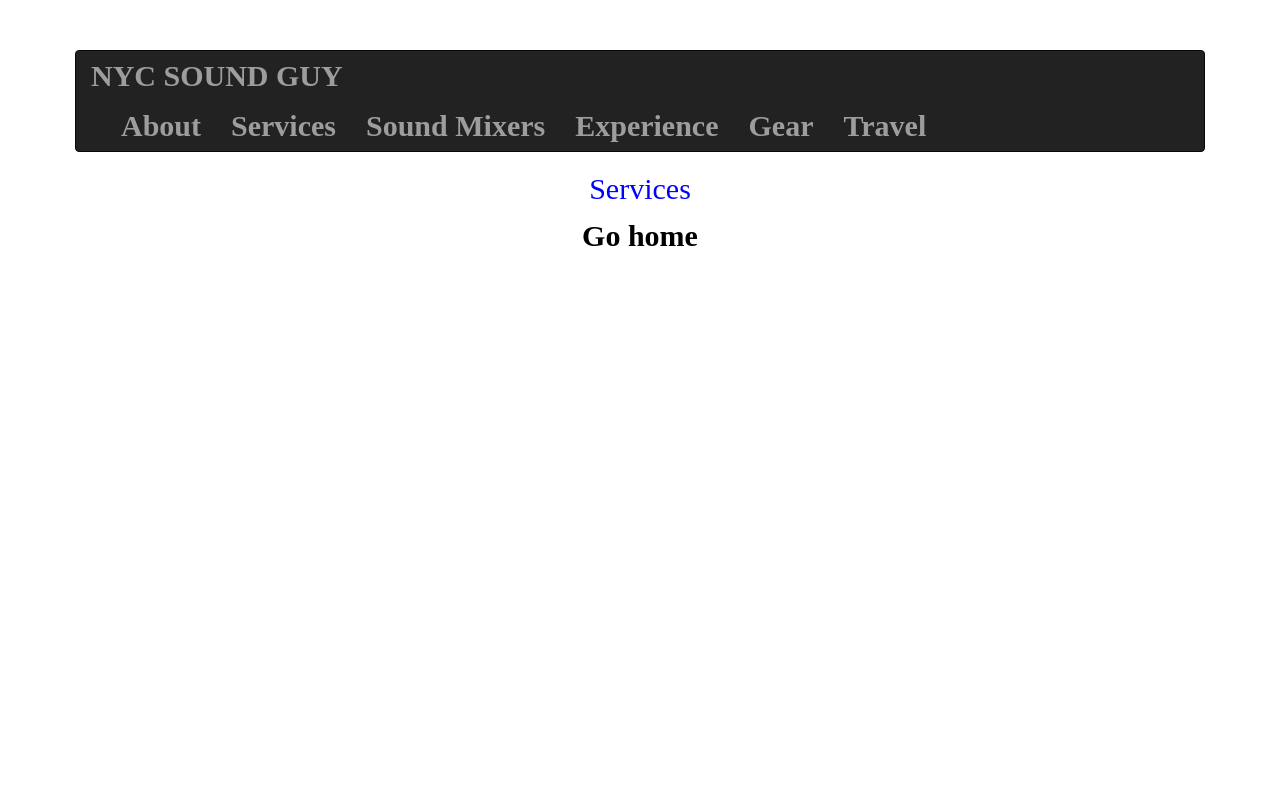
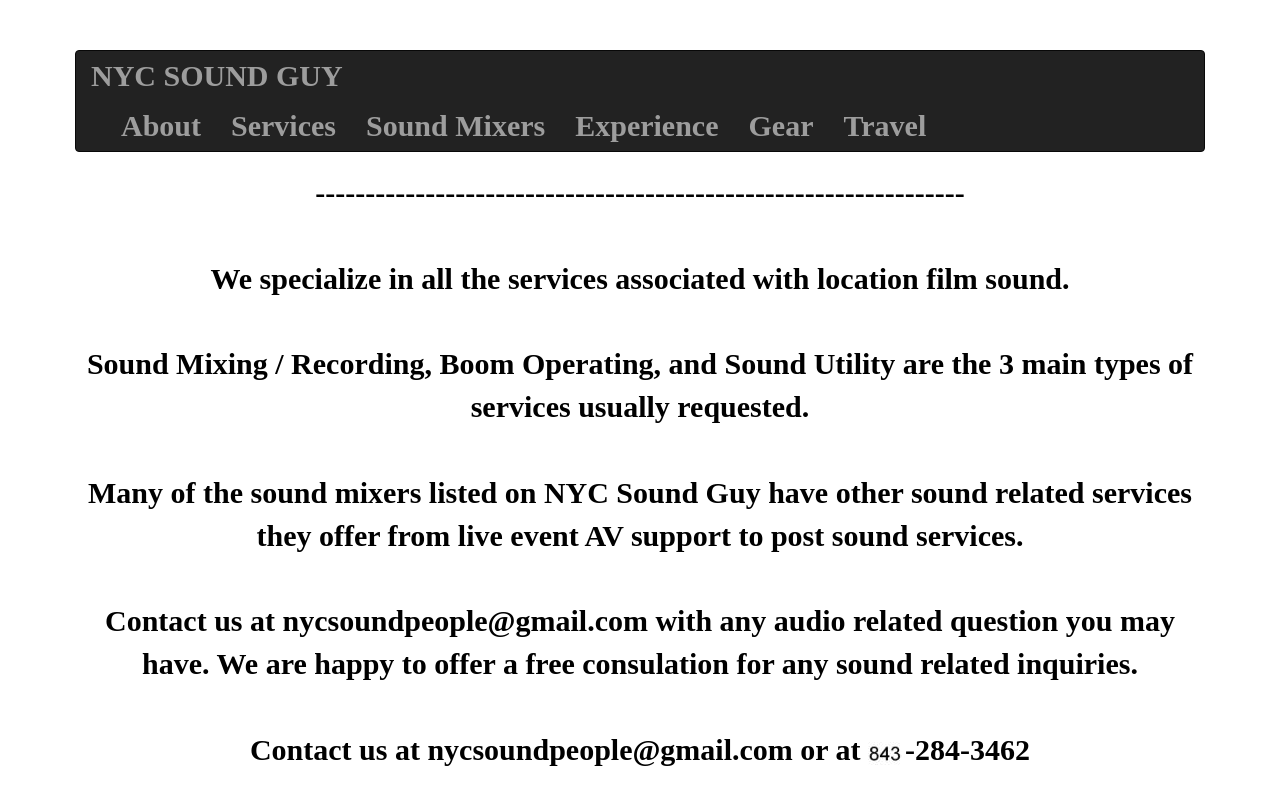
Before and after one commit to adamaslan/nyc-sound-guy, a React (Create React App) app: page /services in a window 1280 px wide. Shown: the top 804 px of the page. Built offline with nearby package versions, Linux system fonts and the light colour scheme.

Commit message:
Update services

```diff
--- a/src/App.js
+++ b/src/App.js
@@ -1,20 +1,15 @@
 import React from "react";
-import {
-  BrowserRouter as Router,
-  Switch,
-  Route,
-} from "react-router-dom";
-import Nav from "./Nav"
-import About from "./Pages/About"
-import Landing from "./Pages/Landing"
-import Services from "./Pages/Services"
+import { BrowserRouter as Router, Switch, Route } from "react-router-dom";
+import Nav from "./Nav";
+import About from "./Pages/About";
+import Landing from "./Pages/Landing";
+import Services from "./Pages/Services";
 
 export default function App() {
   return (
-
     <Router>
-    <div>
-   <Nav />
+      <div>
+        <Nav />
         <Switch>
           <Route path="/about">
             <About />
@@ -23,7 +18,7 @@
             <Services />
           </Route>
           <Route path="/">
-            <Landing/>
+            <Landing />
           </Route>
         </Switch>
       </div>
--- a/src/Pages/Services.js
+++ b/src/Pages/Services.js
@@ -1,12 +1,37 @@
 import React from "react";
-import {
-  Link
-} from "react-router-dom";
-import "./styles.css"
+
+import AreaCode from "../Assets/843.jpg";
 
 export default function Services() {
-  return (<div>
-    <h2 className="services_title">Services</h2>
-    <Link to="/"> Go home</Link>
-  </div>)
+  return (
+    <div>
+      <p>
+        -----------------------------------------------------------------
+        <br />
+        <br />
+        We specialize in all the services associated with location film sound.
+        <br />
+        <br />
+        Sound Mixing / Recording, Boom Operating, and Sound Utility are the 3
+        main types of services usually requested. <br />
+        <br />
+        Many of the sound mixers listed on NYC Sound Guy have other sound
+        related services they offer from live event AV support to post sound
+        services. <br />
+        <br /> Contact us at nycsoundpeople@gmail.com with any audio related
+        question you may have. We are happy to offer a free consulation for any
+        sound related inquiries.
+        <br />
+        <br />
+        Contact us at nycsoundpeople@gmail.com or at{" "}
+        <img src={AreaCode} alt="area code" />
+        -284-3462{" "}
+      </p>
+
+      <script
+        type="text/javascript"
+        src="https://form.jotform.us/jsform/72077025484154"
+      ></script>
+    </div>
+  );
 }
--- a/src/Pages/styles.css
+++ /dev/null
@@ -1,4 +0,0 @@
-
-.services_title {
-    color:blue;
-}
```
Also changed, not shown: src/Pages/About.js (+7 -6 lines).
